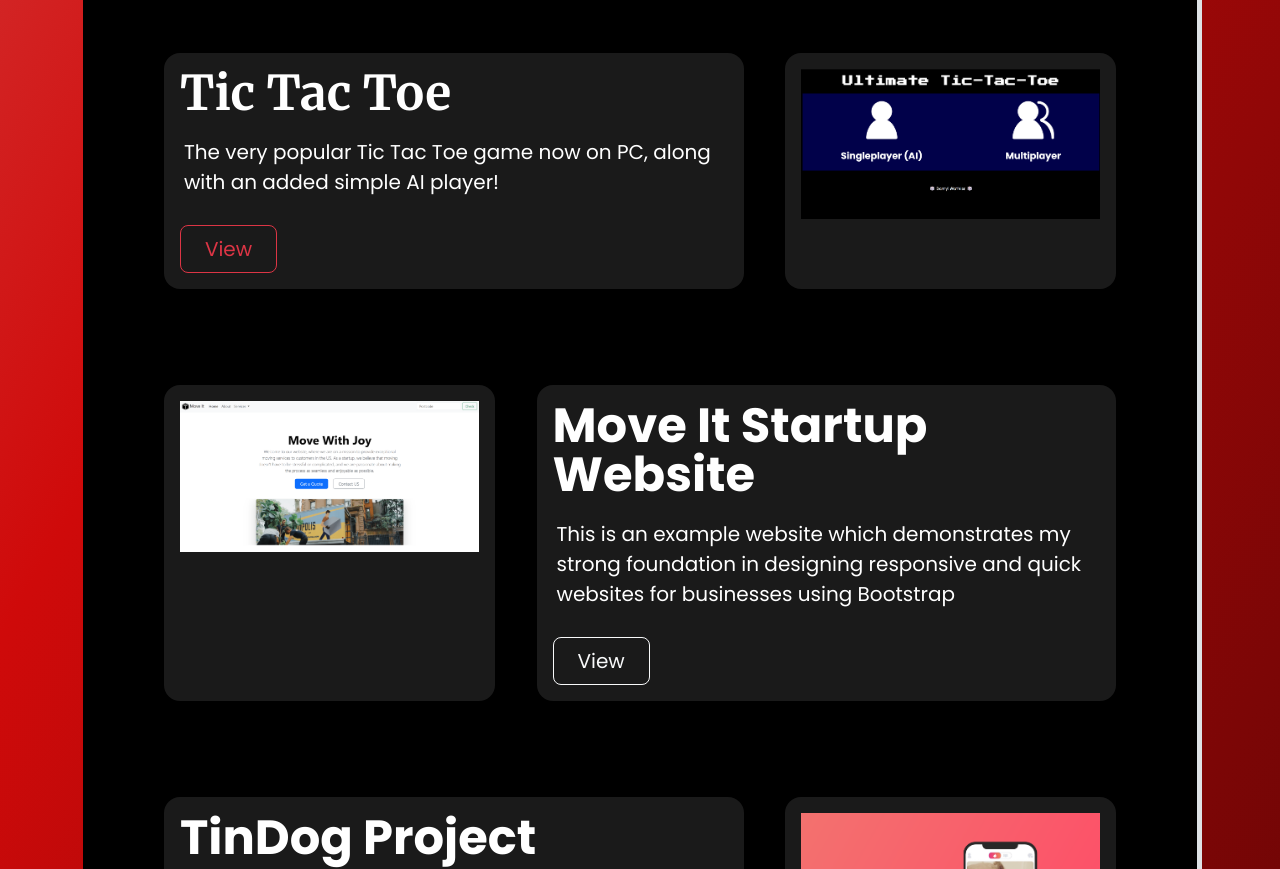
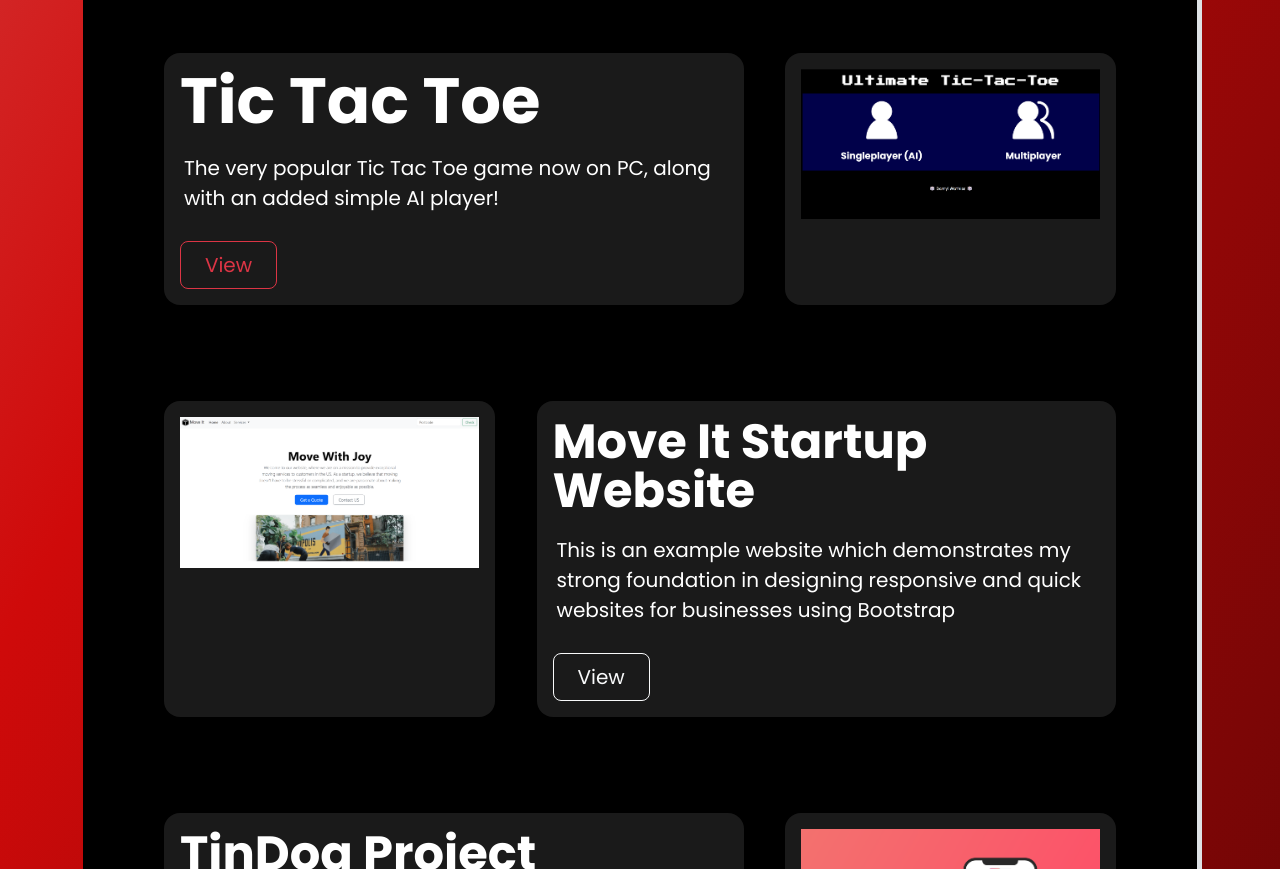
Before and after one commit to DarrylMathias/Portfolio, a plain HTML site: page index.html in a window 1280 px wide. Shown: the part 1843-2712 px from the top of the page. Drawn offline with nearby package versions, Linux system fonts and the light colour scheme; a web font is replaced by a local one.

Commit message:
Update index.html
Tic tac toe h2 font change

```diff
--- a/index.html
+++ b/index.html
@@ -232,7 +232,7 @@
                   src="./Assets/Images/Mondrain.png" alt="Mondrain project" width="100%"></a></div> -->
             <div class="myhover col-xl-7 col-sm-12 p-3 my-5 mynav mx-auto">
 
-              <h1 class="display-5 fw-bold text-body-emphasis lh-1 mb-3 me">Tic Tac Toe</h1>
+              <h2 class="display-5 fw-bold text-body-emphasis lh-1 mb-3 hello">Tic Tac Toe</h2>
               <p class="fs-5 mb-4 p-1">The very popular Tic Tac Toe game now on PC, along with an added simple AI player!</p>
                 <a href="./public/Ultimate tic tac toe/index.html" class="btn btn-outline-danger btn-lg px-4">View</a>
               </h1>
```
